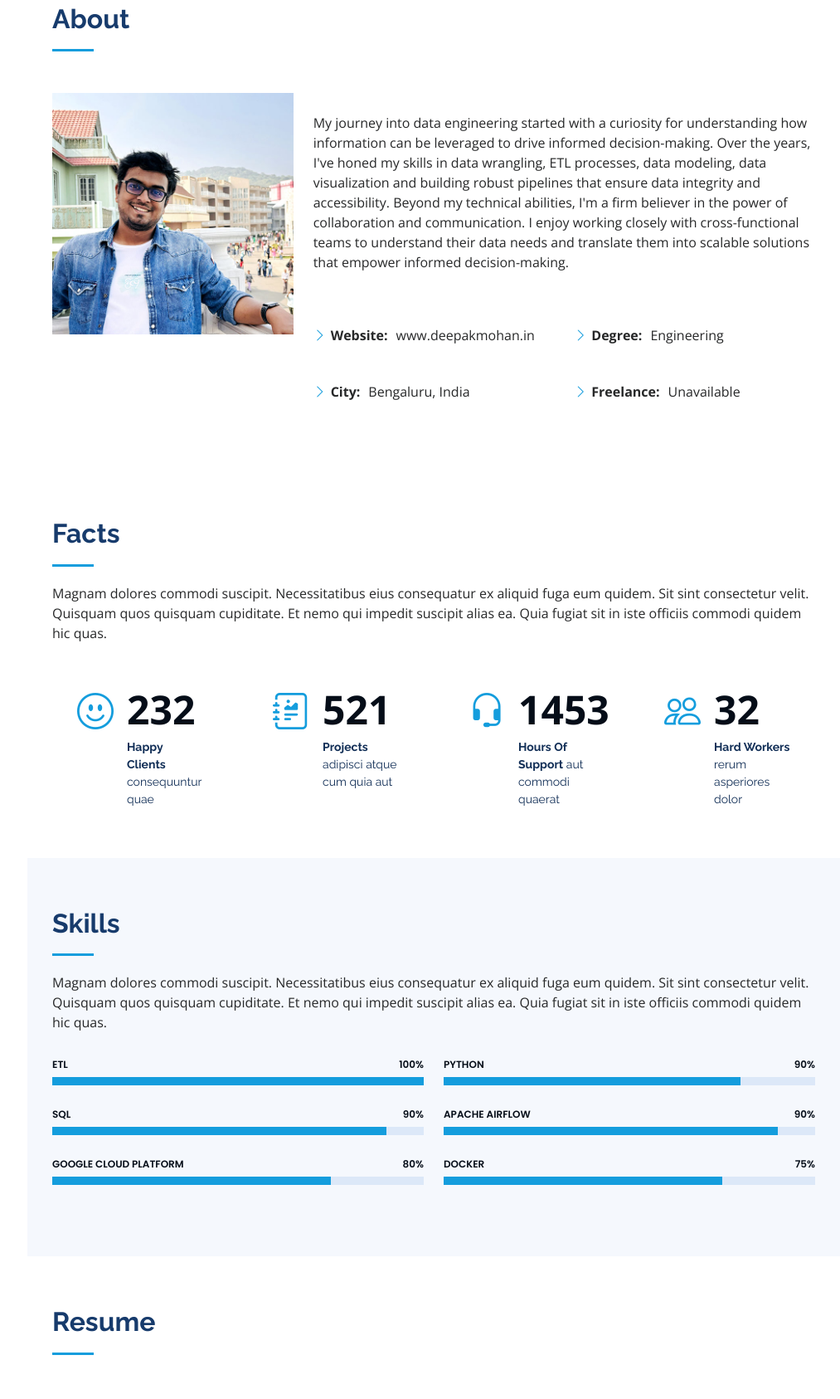
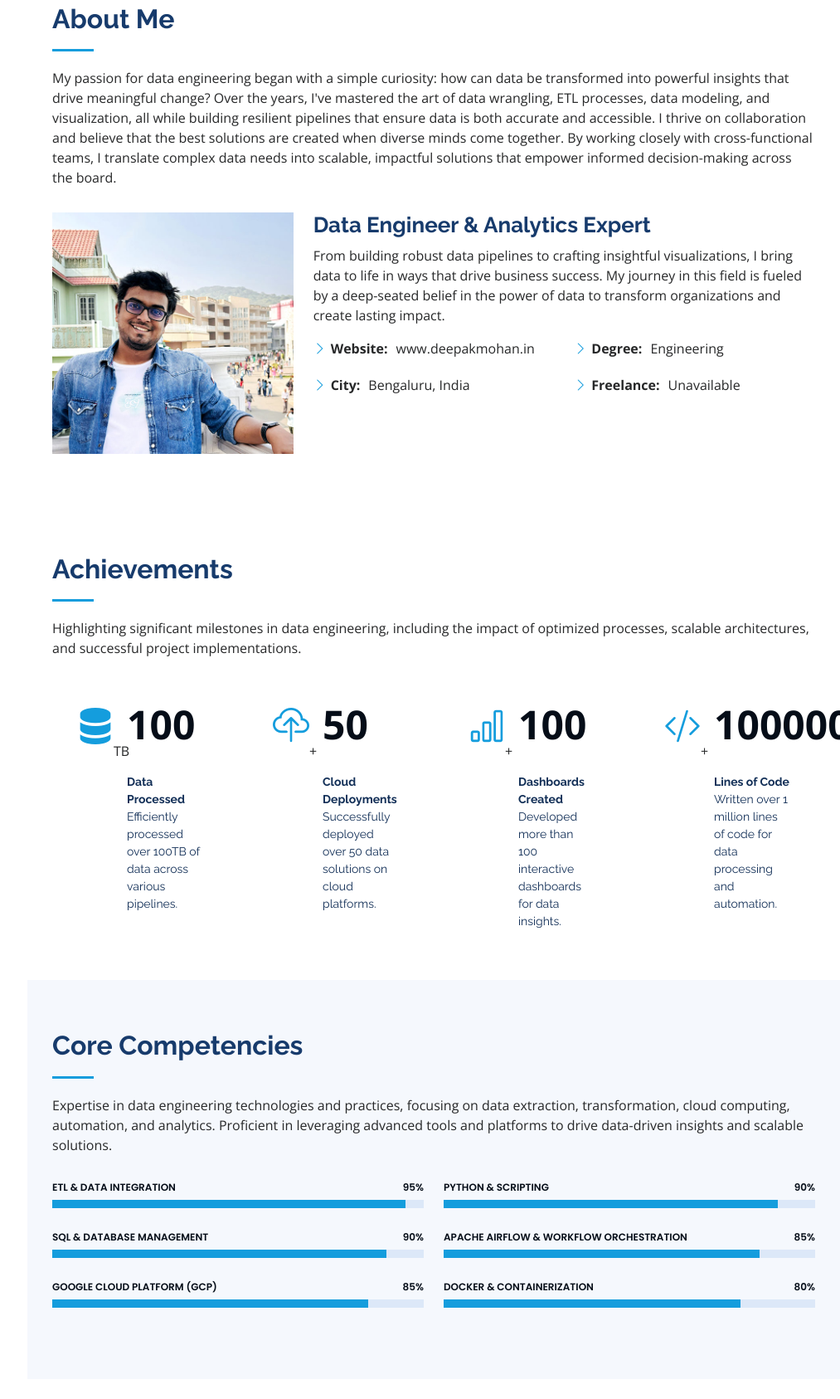
Before and after one commit to deepakmohan36/myportfolio, a plain HTML site: page index.html in a window 1280 px wide. Shown: the part 856-2542 px from the top of the page at 83% size, without its empty margins (267-1280 px from the left). Drawn offline with nearby package versions, Linux system fonts and the light colour scheme.

Commit message:
Add Content to every section

```diff
--- a/index.html
+++ b/index.html
@@ -85,114 +85,100 @@
   <div class="container">
 
     <div class="section-title">
-          <h2>About</h2>
-          <!-- <p>My journey into data engineering started with a curiosity for understanding how information can be leveraged to drive informed decision-making. Over the years, I've honed my skills in data wrangling, ETL processes, data modeling, data visualization and building robust pipelines that ensure data integrity and accessibility.
-            Beyond my technical abilities, I'm a firm believer in the power of collaboration and communication. I enjoy working closely with cross-functional teams to understand their data needs and translate them into scalable solutions that empower informed decision-making.
-          </p> -->
+      <h2>About Me</h2>
+      <p>
+        My passion for data engineering began with a simple curiosity: how can data be transformed into powerful insights that drive meaningful change? Over the years, I've mastered the art of data wrangling, ETL processes, data modeling, and visualization, all while building resilient pipelines that ensure data is both accurate and accessible.
+        I thrive on collaboration and believe that the best solutions are created when diverse minds come together. By working closely with cross-functional teams, I translate complex data needs into scalable, impactful solutions that empower informed decision-making across the board.
+      </p>
     </div>
 
     <div class="row">
       <div class="col-lg-4" data-aos="fade-right">
-            <img src="assets/img/profile-img.jpg" class="img-fluid" alt="">
+        <img src="assets/img/profile-img.jpg" class="img-fluid" alt="Profile Image">
       </div>
       <div class="col-lg-8 pt-4 pt-lg-0 content" data-aos="fade-left">
+        <h3>Data Engineer & Analytics Expert</h3>
+        <p>
+          From building robust data pipelines to crafting insightful visualizations, I bring data to life in ways that drive business success. My journey in this field is fueled by a deep-seated belief in the power of data to transform organizations and create lasting impact.
+        </p>
 
-            <!-- <h3>Analytics Engineer </h3> -->
-            <!-- <h3>Data Engineer &amp; Data Analyst.</h3> -->
-            <br>
-            <p>
-              My journey into data engineering started with a curiosity for understanding how information can be leveraged to drive informed decision-making. Over the years, I've honed my skills in data wrangling, ETL processes, data modeling, data visualization and building robust pipelines that ensure data integrity and accessibility.
-              Beyond my technical abilities, I'm a firm believer in the power of collaboration and communication. I enjoy working closely with cross-functional teams to understand their data needs and translate them into scalable solutions that empower informed decision-making.
-            </p>
-            <br>
-            <br>
         <div class="row">
           <div class="col-lg-6">
             <ul>
-                  <!-- <li><i class="bi bi-chevron-right"></i> <strong>Birthday:</strong> <span>1 May 1995</span></li> -->
               <li><i class="bi bi-chevron-right"></i> <strong>Website:</strong> <span>www.deepakmohan.in</span></li>
-                  <!-- <li><i class="bi bi-chevron-right"></i> <strong>Phone:</strong> <span>+123 456 7890</span></li> -->
-                  <br>
               <li><i class="bi bi-chevron-right"></i> <strong>City:</strong> <span>Bengaluru, India</span></li>
             </ul>
           </div>
           <div class="col-lg-6">
             <ul>
-                  <!-- <li><i class="bi bi-chevron-right"></i> <strong>Age:</strong> <span>29</span></li> -->
               <li><i class="bi bi-chevron-right"></i> <strong>Degree:</strong> <span>Engineering</span></li>
-                  <!-- <li><i class="bi bi-chevron-right"></i> <strong>PhEmailone:</strong> <span>email@example.com</span></li> -->
-                  <br>
-                  <li><i class="bi bi-chevron-right"></i> <strong>Freelance:</strong> <span> Unavailable </span></li>
+              <li><i class="bi bi-chevron-right"></i> <strong>Freelance:</strong> <span>Unavailable</span></li>
             </ul>
           </div>
         </div>
-
-
-            <!-- <p>
-              Officiis eligendi itaque labore et dolorum mollitia officiis optio vero. Quisquam sunt adipisci omnis et ut. Nulla accusantium dolor incidunt officia tempore. Et eius omnis.
-              Cupiditate ut dicta maxime officiis quidem quia. Sed et consectetur qui quia repellendus itaque neque. Aliquid amet quidem ut quaerat cupiditate. Ab et eum qui repellendus omnis culpa magni laudantium dolores.
-            </p> -->
       </div>
     </div>
 
   </div>
-    </section><!-- End About Section -->
+</section>
+<!-- End About Section -->
 
-    <!-- ======= Facts Section ======= -->
-    <section id="facts" class="facts">
+
+<!-- ======= Achievements Section ======= -->
+<section id="achievements" class="facts">
   <div class="container">
 
     <div class="section-title">
-          <h2>Facts</h2>
-          <p>Magnam dolores commodi suscipit. Necessitatibus eius consequatur ex aliquid fuga eum quidem. Sit sint consectetur velit. Quisquam quos quisquam cupiditate. Et nemo qui impedit suscipit alias ea. Quia fugiat sit in iste officiis commodi quidem hic quas.</p>
+      <h2>Achievements</h2>
+      <p>Highlighting significant milestones in data engineering, including the impact of optimized processes, scalable architectures, and successful project implementations.</p>
     </div>
 
     <div class="row no-gutters">
 
       <div class="col-lg-3 col-md-6 d-md-flex align-items-md-stretch" data-aos="fade-up">
         <div class="count-box">
-              <i class="bi bi-emoji-smile"></i>
-              <span data-purecounter-start="0" data-purecounter-end="232" data-purecounter-duration="1" class="purecounter"></span>
-              <p><strong>Happy Clients</strong> consequuntur quae</p>
+          <i class="bi bi-server"></i>
+          <span data-purecounter-start="0" data-purecounter-end="100" data-purecounter-duration="1" class="purecounter"></span>TB
+          <p><strong>Data Processed</strong> Efficiently processed over 100TB of data across various pipelines.</p>
         </div>
       </div>
 
       <div class="col-lg-3 col-md-6 d-md-flex align-items-md-stretch" data-aos="fade-up" data-aos-delay="100">
         <div class="count-box">
-              <i class="bi bi-journal-richtext"></i>
-              <span data-purecounter-start="0" data-purecounter-end="521" data-purecounter-duration="1" class="purecounter"></span>
-              <p><strong>Projects</strong> adipisci atque cum quia aut</p>
+          <i class="bi bi-cloud-upload"></i>
+          <span data-purecounter-start="0" data-purecounter-end="50" data-purecounter-duration="1" class="purecounter"></span>+
+          <p><strong>Cloud Deployments</strong> Successfully deployed over 50 data solutions on cloud platforms.</p>
         </div>
       </div>
 
       <div class="col-lg-3 col-md-6 d-md-flex align-items-md-stretch" data-aos="fade-up" data-aos-delay="200">
         <div class="count-box">
-              <i class="bi bi-headset"></i>
-              <span data-purecounter-start="0" data-purecounter-end="1453" data-purecounter-duration="1" class="purecounter"></span>
-              <p><strong>Hours Of Support</strong> aut commodi quaerat</p>
+          <i class="bi bi-bar-chart"></i>
+          <span data-purecounter-start="0" data-purecounter-end="100" data-purecounter-duration="1" class="purecounter"></span>+
+          <p><strong>Dashboards Created</strong> Developed more than 100 interactive dashboards for data insights.</p>
         </div>
       </div>
 
       <div class="col-lg-3 col-md-6 d-md-flex align-items-md-stretch" data-aos="fade-up" data-aos-delay="300">
         <div class="count-box">
-              <i class="bi bi-people"></i>
-              <span data-purecounter-start="0" data-purecounter-end="32" data-purecounter-duration="1" class="purecounter"></span>
-              <p><strong>Hard Workers</strong> rerum asperiores dolor</p>
+          <i class="bi bi-code-slash"></i>
+          <span data-purecounter-start="0" data-purecounter-end="1000000" data-purecounter-duration="1" class="purecounter"></span>+
+          <p><strong>Lines of Code</strong> Written over 1 million lines of code for data processing and automation.</p>
         </div>
       </div>
 
     </div>
 
   </div>
-    </section><!-- End Facts Section -->
+</section><!-- End Achievements Section -->
 
 <!-- ======= Skills Section ======= -->
 <section id="skills" class="skills section-bg">
   <div class="container">
 
     <div class="section-title">
-          <h2>Skills</h2>
-          <p>Magnam dolores commodi suscipit. Necessitatibus eius consequatur ex aliquid fuga eum quidem. Sit sint consectetur velit. Quisquam quos quisquam cupiditate. Et nemo qui impedit suscipit alias ea. Quia fugiat sit in iste officiis commodi quidem hic quas.</p>
+      <h2>Core Competencies</h2>
+      <p>Expertise in data engineering technologies and practices, focusing on data extraction, transformation, cloud computing, automation, and analytics. Proficient in leveraging advanced tools and platforms to drive data-driven insights and scalable solutions.</p>
     </div>
 
     <div class="row skills-content">
@@ -200,23 +186,23 @@
       <div class="col-lg-6" data-aos="fade-up">
 
         <div class="progress">
-              <span class="skill">ETL <i class="val">100%</i></span>
+          <span class="skill">ETL & Data Integration <i class="val">95%</i></span>
           <div class="progress-bar-wrap">
-                <div class="progress-bar" role="progressbar" aria-valuenow="100" aria-valuemin="0" aria-valuemax="100"></div>
+            <div class="progress-bar" role="progressbar" aria-valuenow="95" aria-valuemin="0" aria-valuemax="100"></div>
           </div>
         </div>
 
         <div class="progress">
-              <span class="skill">SQL <i class="val">90%</i></span>
+          <span class="skill">SQL & Database Management <i class="val">90%</i></span>
           <div class="progress-bar-wrap">
             <div class="progress-bar" role="progressbar" aria-valuenow="90" aria-valuemin="0" aria-valuemax="100"></div>
           </div>
         </div>
 
         <div class="progress">
-              <span class="skill">Google Cloud Platform<i class="val">80%</i></span>
+          <span class="skill">Google Cloud Platform (GCP) <i class="val">85%</i></span>
           <div class="progress-bar-wrap">
-                <div class="progress-bar" role="progressbar" aria-valuenow="75" aria-valuemin="0" aria-valuemax="100"></div>
+            <div class="progress-bar" role="progressbar" aria-valuenow="85" aria-valuemin="0" aria-valuemax="100"></div>
           </div>
         </div>
 
@@ -225,23 +211,23 @@
       <div class="col-lg-6" data-aos="fade-up" data-aos-delay="100">
 
         <div class="progress">
-              <span class="skill">Python<i class="val">90%</i></span>
-              <div class="progress-bar-wrap">
-                <div class="progress-bar" role="progressbar" aria-valuenow="80" aria-valuemin="0" aria-valuemax="100"></div>
-              </div>
-            </div>
-
-            <div class="progress">
-              <span class="skill">Apache Airflow<i class="val">90%</i></span>
+          <span class="skill">Python & Scripting <i class="val">90%</i></span>
           <div class="progress-bar-wrap">
             <div class="progress-bar" role="progressbar" aria-valuenow="90" aria-valuemin="0" aria-valuemax="100"></div>
           </div>
         </div>
 
         <div class="progress">
-              <span class="skill">Docker <i class="val">75%</i></span>
+          <span class="skill">Apache Airflow & Workflow Orchestration <i class="val">85%</i></span>
           <div class="progress-bar-wrap">
-                <div class="progress-bar" role="progressbar" aria-valuenow="75" aria-valuemin="0" aria-valuemax="100"></div>
+            <div class="progress-bar" role="progressbar" aria-valuenow="85" aria-valuemin="0" aria-valuemax="100"></div>
+          </div>
+        </div>
+
+        <div class="progress">
+          <span class="skill">Docker & Containerization <i class="val">80%</i></span>
+          <div class="progress-bar-wrap">
+            <div class="progress-bar" role="progressbar" aria-valuenow="80" aria-valuemin="0" aria-valuemax="100"></div>
           </div>
         </div>
 
@@ -251,6 +237,7 @@
 
   </div>
 </section><!-- End Skills Section -->
+
 
     <!-- ======= Resume Section ======= -->
     <section id="resume" class="resume">
@@ -331,7 +318,7 @@
 
         <div class="section-title">
           <h2>Portfolio</h2>
-          <p>Magnam dolores commodi suscipit. Necessitatibus eius consequatur ex aliquid fuga eum quidem. Sit sint consectetur velit. Quisquam quos quisquam cupiditate. Et nemo qui impedit suscipit alias ea. Quia fugiat sit in iste officiis commodi quidem hic quas.</p>
+          <p>Explore a curated selection of innovative data engineering projects, showcasing the power of data in driving insights and solutions. Stay tuned for exciting new developments coming soon.</p>
         </div>
 
         <div class="row" data-aos="fade-up">
@@ -443,49 +430,50 @@
     </section><!-- End Portfolio Section -->
 
     <!-- ======= Services Section ======= -->
-    <section id="services" class="services">
+
+    <section id="tech-stack" class="services">
       <div class="container">
 
         <div class="section-title">
-          <h2>Services</h2>
-          <p>Magnam dolores commodi suscipit. Necessitatibus eius consequatur ex aliquid fuga eum quidem. Sit sint consectetur velit. Quisquam quos quisquam cupiditate. Et nemo qui impedit suscipit alias ea. Quia fugiat sit in iste officiis commodi quidem hic quas.</p>
+          <h2>Technical Expertise</h2>
+          <p>Showcasing core competencies and tools that enable efficient data management, transformation, and visualization, ensuring data-driven insights and scalable solutions.</p>
         </div>
 
         <div class="row">
           <div class="col-lg-4 col-md-6 icon-box" data-aos="fade-up">
-            <div class="icon"><i class="bi bi-briefcase"></i></div>
-            <h4 class="title"><a href="">Lorem Ipsum</a></h4>
-            <p class="description">Voluptatum deleniti atque corrupti quos dolores et quas molestias excepturi sint occaecati cupiditate non provident</p>
+            <div class="icon"><i class="bi bi-database"></i></div>
+            <h4 class="title"><a href="">Data Warehousing</a></h4>
+            <p class="description">Expertise in designing and managing scalable data warehouses using BigQuery, Snowflake, and Redshift.</p>
           </div>
           <div class="col-lg-4 col-md-6 icon-box" data-aos="fade-up" data-aos-delay="100">
-            <div class="icon"><i class="bi bi-card-checklist"></i></div>
-            <h4 class="title"><a href="">Dolor Sitema</a></h4>
-            <p class="description">Minim veniam, quis nostrud exercitation ullamco laboris nisi ut aliquip ex ea commodo consequat tarad limino ata</p>
+            <div class="icon"><i class="bi bi-gear"></i></div>
+            <h4 class="title"><a href="">ETL/ELT Processes</a></h4>
+            <p class="description">Proficient in building efficient ETL/ELT pipelines using Apache Airflow, dbt, and Google Cloud Dataflow.</p>
           </div>
           <div class="col-lg-4 col-md-6 icon-box" data-aos="fade-up" data-aos-delay="200">
-            <div class="icon"><i class="bi bi-bar-chart"></i></div>
-            <h4 class="title"><a href="">Sed ut perspiciatis</a></h4>
-            <p class="description">Duis aute irure dolor in reprehenderit in voluptate velit esse cillum dolore eu fugiat nulla pariatur</p>
+            <div class="icon"><i class="bi bi-bar-chart-line"></i></div>
+            <h4 class="title"><a href="">Data Visualization</a></h4>
+            <p class="description">Skilled in creating insightful dashboards and reports using Data Studio, Tableau, and Looker.</p>
           </div>
           <div class="col-lg-4 col-md-6 icon-box" data-aos="fade-up" data-aos-delay="300">
-            <div class="icon"><i class="bi bi-binoculars"></i></div>
-            <h4 class="title"><a href="">Magni Dolores</a></h4>
-            <p class="description">Excepteur sint occaecat cupidatat non proident, sunt in culpa qui officia deserunt mollit anim id est laborum</p>
+            <div class="icon"><i class="bi bi-cloud-upload"></i></div>
+            <h4 class="title"><a href="">Cloud Platforms</a></h4>
+            <p class="description">Experience with cloud services such as Google Cloud Platform, AWS, and Azure for data storage and computing.</p>
           </div>
           <div class="col-lg-4 col-md-6 icon-box" data-aos="fade-up" data-aos-delay="400">
-            <div class="icon"><i class="bi bi-brightness-high"></i></div>
-            <h4 class="title"><a href="">Nemo Enim</a></h4>
-            <p class="description">At vero eos et accusamus et iusto odio dignissimos ducimus qui blanditiis praesentium voluptatum deleniti atque</p>
+            <div class="icon"><i class="bi bi-terminal"></i></div>
+            <h4 class="title"><a href="">Automation & Orchestration</a></h4>
+            <p class="description">Automation of workflows using Terraform and Docker for streamlined data engineering processes.</p>
           </div>
           <div class="col-lg-4 col-md-6 icon-box" data-aos="fade-up" data-aos-delay="500">
-            <div class="icon"><i class="bi bi-calendar4-week"></i></div>
-            <h4 class="title"><a href="">Eiusmod Tempor</a></h4>
-            <p class="description">Et harum quidem rerum facilis est et expedita distinctio. Nam libero tempore, cum soluta nobis est eligendi</p>
+            <div class="icon"><i class="bi bi-git"></i></div>
+            <h4 class="title"><a href="">Version Control & CI/CD</a></h4>
+            <p class="description">Utilizing Git, Jenkins, and GitLab CI/CD for version control and continuous integration/delivery in data projects.</p>
           </div>
         </div>
 
       </div>
-    </section><!-- End Services Section -->
+    </section><!-- End Technical Expertise Section -->
 
     <!-- ======= Testimonials Section ======= -->
     <section id="testimonials" class="testimonials section-bg">
@@ -656,7 +644,7 @@
         <!-- You can delete the links only if you purchased the pro version. -->
         <!-- Licensing information: https://bootstrapmade.com/license/ -->
         <!-- Purchase the pro version with working PHP/AJAX contact form: https://bootstrapmade.com/iportfolio-bootstrap-portfolio-websites-template/ -->
-        Designed by <a href="https://bootstrapmade.com/">BootstrapMade</a>
+         <a ">BootstrapMade</a>
       <!-- </div>
     </div>
   </footer>  -->
```
Also changed, not shown: 1 other file. Lines whose indentation alone changed are shown as unchanged.
